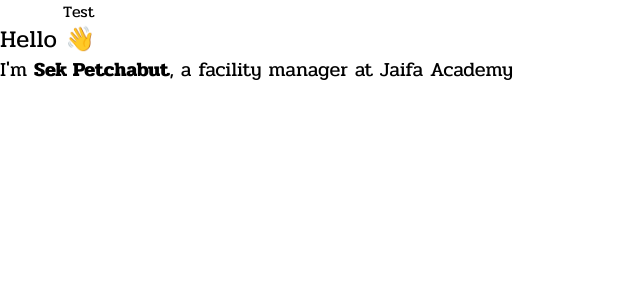
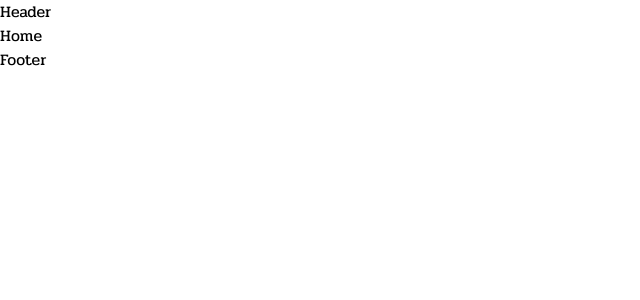
Before and after one commit to zeegerrank/portfolio, a React (Vite) app: page / in a window 1280 px wide. Shown: the top 300 px of the page, without its empty margins (0-640 px from the left). Built offline with nearby package versions, Linux system fonts and the light colour scheme.

Commit message:
init react router dom and set basic page layout

```diff
--- a/package.json
+++ b/package.json
@@ -16,7 +16,8 @@
     "@fortawesome/free-solid-svg-icons": "^6.6.0",
     "@fortawesome/react-fontawesome": "^0.2.2",
     "react": "^18.3.1",
-    "react-dom": "^18.3.1"
+    "react-dom": "^18.3.1",
+    "react-router-dom": "^6.26.2"
   },
   "devDependencies": {
     "@eslint/js": "^9.9.0",
--- a/src/App.jsx
+++ b/src/App.jsx
@@ -1,19 +1,17 @@
-import { useEffect } from "react";
-import ToggleMode from "./components/ToggleMode";
+import { createBrowserRouter, RouterProvider } from "react-router-dom";
+
+import PageLayout from "./pages/AppLayout";
+import Home from "./pages/home/Home";
 
 function App() {
-  return (
-    <div>
-      <header className="">
-        <ToggleMode />
-        <h1 className="text-2xl">Hello 👋</h1>
-        <h2 className="text-xl">
-          I'm <strong>Sek Petchabut</strong>, a facility manager at Jaifa
-          Academy
-        </h2>
-      </header>
-    </div>
-  );
+  const router = createBrowserRouter([
+    {
+      path: "/",
+      element: <PageLayout />,
+      children: [{ index: true, element: <Home /> }],
+    },
+  ]);
+  return <RouterProvider router={router} />;
 }
 
 export default App;
--- /dev/null
+++ b/src/components/Footer.jsx
@@ -0,0 +1,5 @@
+function Footer() {
+  return <footer>Footer</footer>;
+}
+
+export default Footer;
--- /dev/null
+++ b/src/components/Header.jsx
@@ -0,0 +1,5 @@
+function Header() {
+  return <header>Header</header>;
+}
+
+export default Header;
--- /dev/null
+++ b/src/pages/AppLayout.jsx
@@ -0,0 +1,17 @@
+import { Outlet } from "react-router-dom";
+import Header from "../components/Header";
+import Footer from "../components/Footer";
+
+function AppLayout() {
+  return (
+    <>
+      <Header />
+      <main>
+        <Outlet />
+      </main>
+      <Footer />
+    </>
+  );
+}
+
+export default AppLayout;
--- /dev/null
+++ b/src/pages/home/Home.jsx
@@ -0,0 +1,5 @@
+function Home() {
+  return <div>Home</div>;
+}
+
+export default Home;
```
Also changed, not shown: 1 other file (tests, documents, lock files or other folders).
